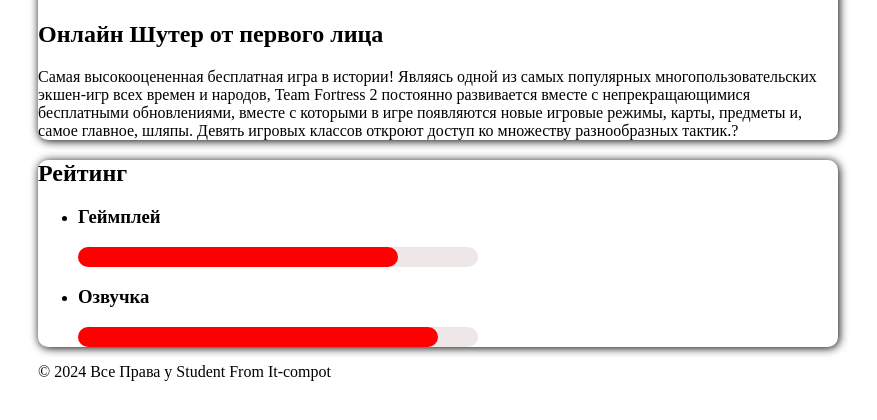
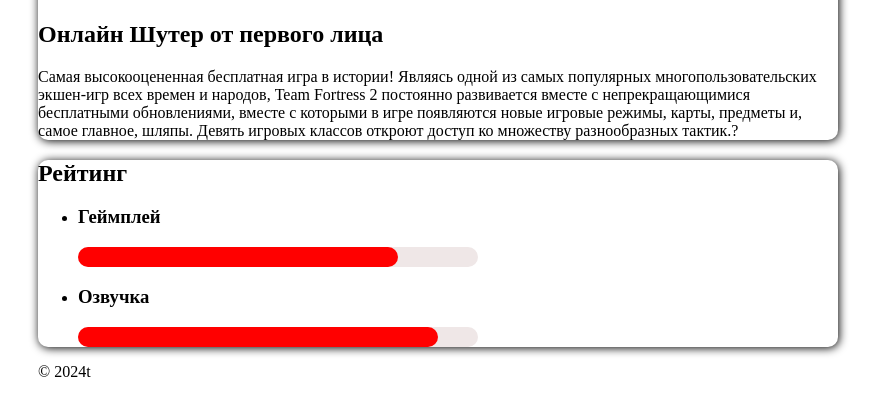
Before and after one commit to ulsap/ulsap, a plain HTML site: page source (14) (1).html in a window 1280 px wide. Shown: the part 320-740 px from the top of the page, without its empty margins (202-1079 px from the left). Drawn offline with nearby package versions, Linux system fonts and the light colour scheme.

Commit message:
Update source (14) (1).html

```diff
--- a/source (14) (1).html
+++ b/source (14) (1).html
@@ -148,7 +148,7 @@ footer{
         </section>
     </main>
     <footer>
-        <p>© 2024 Все Права у Student From It-compot</p>
+        <p>© 2024t</p>
     </footer>
 
     <!-- End your code here -->
```
